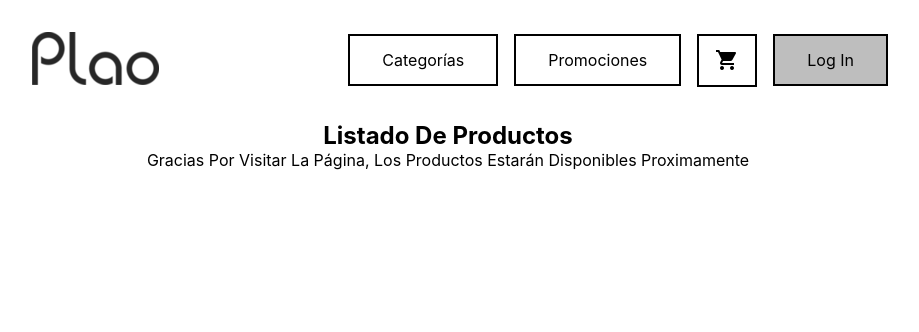
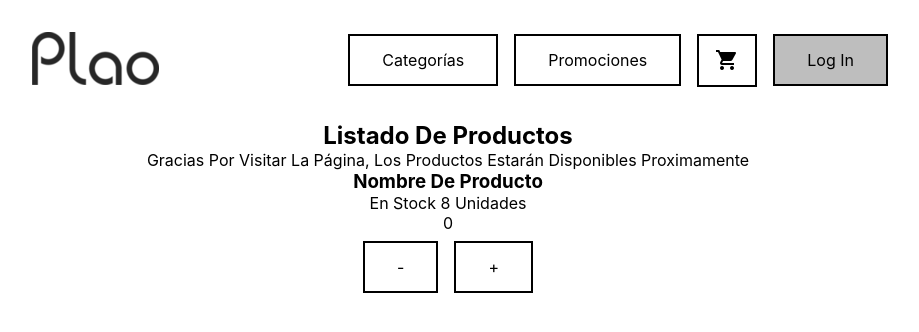
Before and after one commit to facualario/tienda_ecommerce_alario, a React (Create React App) app: page / in a window 1280 px wide. Shown: the top 332 px of the page, without its empty margins (192-1111 px from the left). Built offline with nearby package versions, Linux system fonts and the light colour scheme.

Commit message:
Desafio 4

```diff
--- a/src/App.js
+++ b/src/App.js
@@ -2,6 +2,7 @@ import logo from './logo.svg';
 import './App.css';
 import NavBar from "./components/NavBar"
 import ItemListContainer from './components/ItemListContainer';
+
 
 
 
@@ -21,6 +22,8 @@ function App() {
 
 
 
+
+
       </header>
     </div>
   );
--- /dev/null
+++ b/src/components/ItemCount.js
@@ -0,0 +1,42 @@
+import react, { useState } from "react";
+
+
+
+export default function ItemCount ({stock, initial, onAdd}){
+
+
+    const [contador, setContador] = useState(initial)
+
+
+    function agregar (){
+        if (contador < stock){
+            setContador(contador + 1)
+        }
+    }
+
+    function restar(){
+        if (contador > 0 ){
+            setContador(contador - 1)
+        }
+    }
+
+    function addToCart(){
+        onAdd(contador)
+    }
+
+    return <>
+
+    <div>
+        <h3>Nombre de Producto </h3>
+        <p>En stock {stock} unidades</p>
+        <p>{contador}</p>
+        <button onClick={restar} >-</button>
+        <button onClick={agregar}>+</button>
+
+
+    </div>
+
+    </>
+
+
+}
--- a/src/components/ItemListContainer.js
+++ b/src/components/ItemListContainer.js
@@ -1,10 +1,19 @@
 import react from "react";
+import ItemCount from './ItemCount';
+
+
+function onAddItem(itemCount){
+    console.log(itemCount)
+}
+
 
 function itemListContainer ({greetings}){
     return <>
         <div>
         <h2>Listado de productos</h2>
         <p>{greetings}</p>
+
+        <ItemCount stock={8} initial={0} onAdd={onAddItem}/>
 
         </div>
 
```
